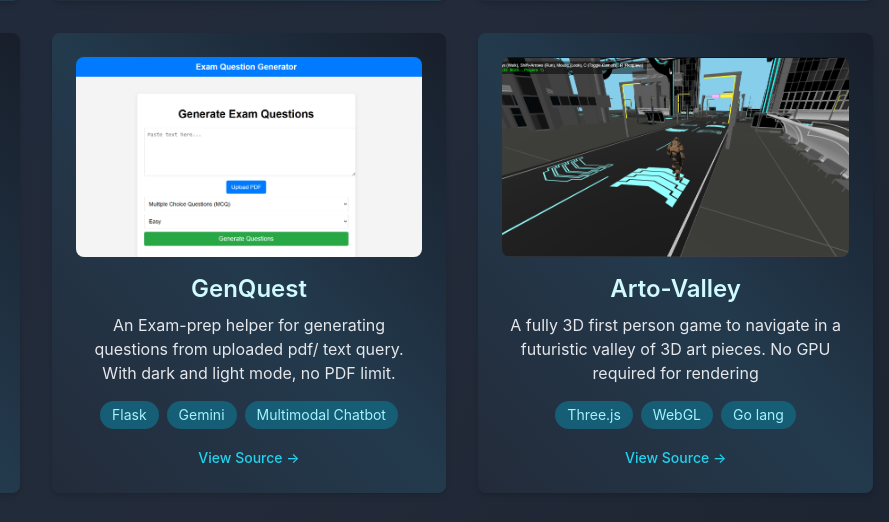
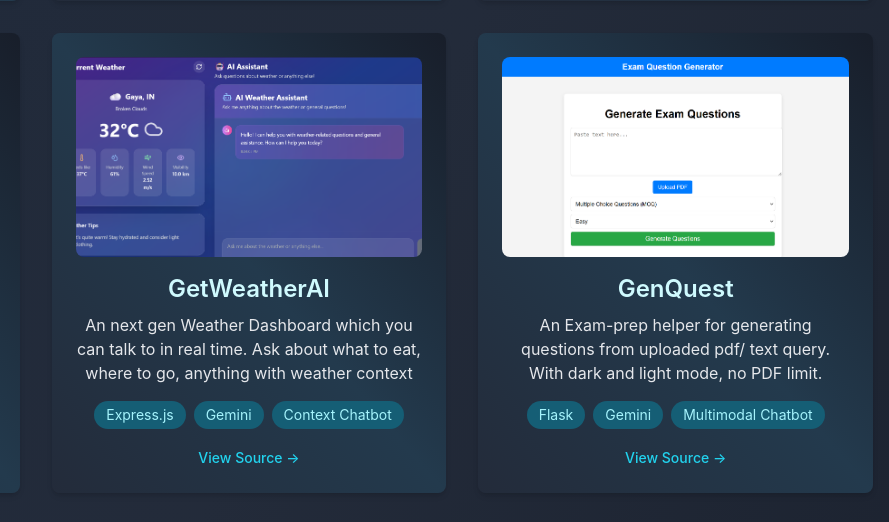
Before and after one commit to Coden-inja/MyPortfolio, a website: page index.html in a window 1280 px wide. Shown: the part 1603-2125 px from the top of the page, 391-1280 px from the left. Drawn offline with nearby package versions, Linux system fonts and the light colour scheme.

Commit message:
new project added

```diff
--- a/index.html
+++ b/index.html
@@ -429,6 +429,24 @@
                     </div>
 
                     <!-- Add more project cards as needed -->
+
+                    <div
+                        class="bg-gradient-to-tr from-[#232b3a] via-[#233a4d] to-[#181e2a] rounded-lg shadow-md p-6 transform transition duration-300 project-card">
+                        <img src="/images/weather.png" alt="GetWeatherAI" class="project-image mb-4">
+                        <h3 class="text-2xl font-semibold mb-2 text-cyan-100">GetWeatherAI</h3>
+                        <p class="text-gray-200 mb-4">An next gen Weather Dashboard which you can talk to in real time.
+                            Ask about what to eat, where to go, anything with weather context</p>
+                        <div class="flex flex-wrap justify-center gap-2 mb-4">
+                            <span class="bg-cyan-800 text-cyan-200 text-sm px-3 py-1 rounded-full">Express.js</span>
+                            <span class="bg-cyan-800 text-cyan-200 text-sm px-3 py-1 rounded-full">Gemini</span>
+                            <span class="bg-cyan-800 text-cyan-200 text-sm px-3 py-1 rounded-full">Context
+                                Chatbot</span>
+                        </div>
+                        <a href="https://github.com/Coden-inja/Weather-app" target="_blank" rel="noopener noreferrer"
+                            class="text-cyan-400 hover:underline text-sm font-medium">View Source &rarr;</a>
+                    </div>
+
+
                     <!-- Project Card 4 -->
                     <div
                         class="bg-gradient-to-tr from-[#232b3a] via-[#233a4d] to-[#181e2a] rounded-lg shadow-md p-6 transform transition duration-300 project-card">
```
Also changed, not shown: images/weather.png (added).
